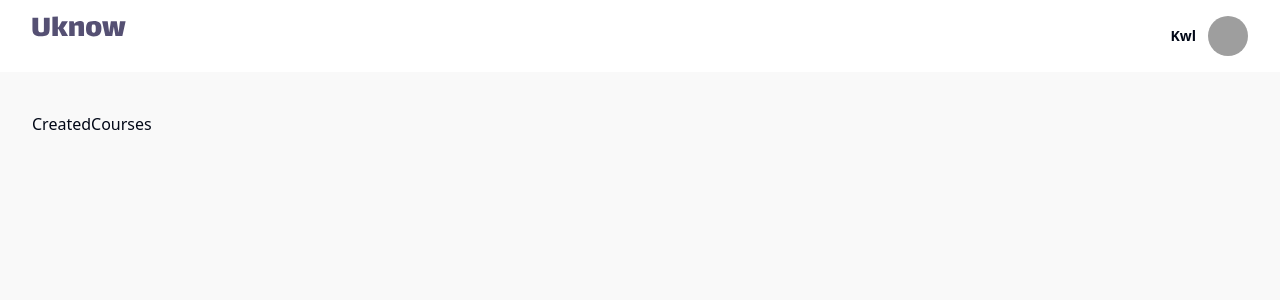
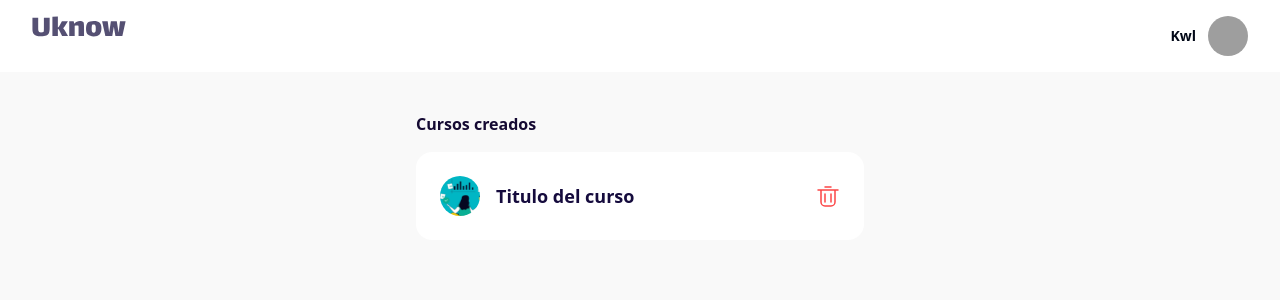
Before and after one commit to factoriaf5-p7/ui-uknow-stiinta, a React (Vite) app in the folder Front/: page /created-courses in a window 1280 px wide. Shown: the top 300 px of the page. Built offline with nearby package versions, Linux system fonts and the light colour scheme; grey boxes are pictures that could not be loaded.

Commit message:
consumir datos de la api para cursos comprados

```diff
--- a/Front/src/components/ListComponent.tsx
+++ b/Front/src/components/ListComponent.tsx
@@ -1,6 +1,13 @@
 import Button from "./ui/Button";
 
-function ListComponent() {
+interface ListProps {
+  title: string;
+   type: "bought" | "created";
+
+
+}
+
+function ListComponent( {title, type }: ListProps) {
   return (
     <article className="container bg-white rounded-2xl p-6 flex flex-row justify-start gap-4 items-center ">
 
@@ -9,13 +16,18 @@ function ListComponent() {
           src="../../public/img-course.svg"
           alt="image course"
         />
-        <div className="flex-1">
-          <h2 className="text-title2 font-semibold text-lg">Titulo curso</h2>
-          <small>Frontend</small>
-        </div>
+        <div className="flex-1 cursor-default">
+          <h2 className="text-title2 font-semibold text-lg">{title}</h2>
+               </div>
         <div>
 
-        <Button children="Ir al curso" text="text-dark" color="bg-purple" />
+        {type === "bought" ? (
+          <Button children="Ir al curso" text="text-dark" color="bg-purple" />
+        ) : (
+          <img className="cursor-pointer" src="../../public/icon-trash.svg" alt="icon trash" />
+        )}
+
+
         </div>
 
     </article>
--- a/Front/src/pages/BoughtCourses.tsx
+++ b/Front/src/pages/BoughtCourses.tsx
@@ -1,11 +1,51 @@
 import ListComponent from "@/components/ListComponent";
+import { useState, useEffect } from "react";
+import Search from "@/components/Search";
+import useAuth from "@/hooks/useAuth";
+import { getBought } from "@/services/lib/course";
+import { Course } from "@/types/course.type";
+import { AxiosResponse } from "axios";
 
 function BoughtCourses() {
+  const [courses, setCourses] = useState<Course[]>([]);
+
+  const { auth } = useAuth();
+  console.log(auth?.user?.data._id);
+
+  useEffect(() => {
+    // Definir una función asincrónica dentro del useEffect para poder usar 'await'
+    const fetchCourses = async () => {
+      try {
+        const response: AxiosResponse = await getBought(auth?.user?.data._id);
+        console.log(response);
+        setCourses(response.data.data);
+      } catch (error) {
+        console.error("Error al obtener los cursos:", error);
+      }
+    };
+
+    fetchCourses();
+    console.log(courses, auth);
+  }, [auth]);
+
+  const [search, setSearch] = useState("");
+  const handleSearch = (e) => {
+    setSearch(e.target.value);
+  };
   return (
-    <section className="container max-w-lg mx-auto md:mt-28">
-      <h1 className="mb-4 font-semibold text-title">Cursos comprados</h1>
-      <ListComponent />
-    </section>
+    <>
+      <div className="md:mt-28">
+        <Search onChange={handleSearch} />
+      </div>
+      <section className="container max-w-lg mx-auto md:mt-28 flex flex-col gap-4">
+        <h1 className="mb-4 font-semibold text-title">Cursos comprados</h1>
+        {courses
+          .filter((el) => el.name.toLowerCase().includes(search.toLowerCase()))
+          .map((course) => (
+            <ListComponent title={course.name} type="bought" />
+          ))}
+      </section>
+    </>
   );
 }
 
--- a/Front/src/pages/CreatedCourses.tsx
+++ b/Front/src/pages/CreatedCourses.tsx
@@ -1,7 +1,10 @@
+import ListComponent from "@/components/ListComponent";
+
 function CreatedCourses() {
   return (
-    <section className="container md:mt-28 ">
-      <h1>CreatedCourses</h1>
+    <section className="container max-w-lg mx-auto md:mt-28">
+      <h1 className="mb-4 font-semibold text-title">Cursos creados</h1>
+      <ListComponent title="Titulo del curso" type="created" />
     </section>
   );
 }
--- a/Front/src/services/lib/course.ts
+++ b/Front/src/services/lib/course.ts
@@ -10,6 +10,10 @@ export function getCourse(id: string){
     return axiosClient.get(`/courses/${id}`);
 }
 
+export function getBought(id: string){
+    return axiosClient.get(`/courses/bought-courses/${id}`);
+}
+
 export function createCourse(course: CreateCourse){
     return axiosClient.post('/courses', JSON.stringify(course));
 }
@@ -19,5 +23,8 @@ export function buyCourse(buyCourse: BuyCourse) {
       'Content-Type': 'application/json',
     };
 
+
+
+
     return axiosClient.patch('courses/purchase', buyCourse, { headers });
   }
```
Also changed, not shown: Front/public/icon-trash.svg (added).
